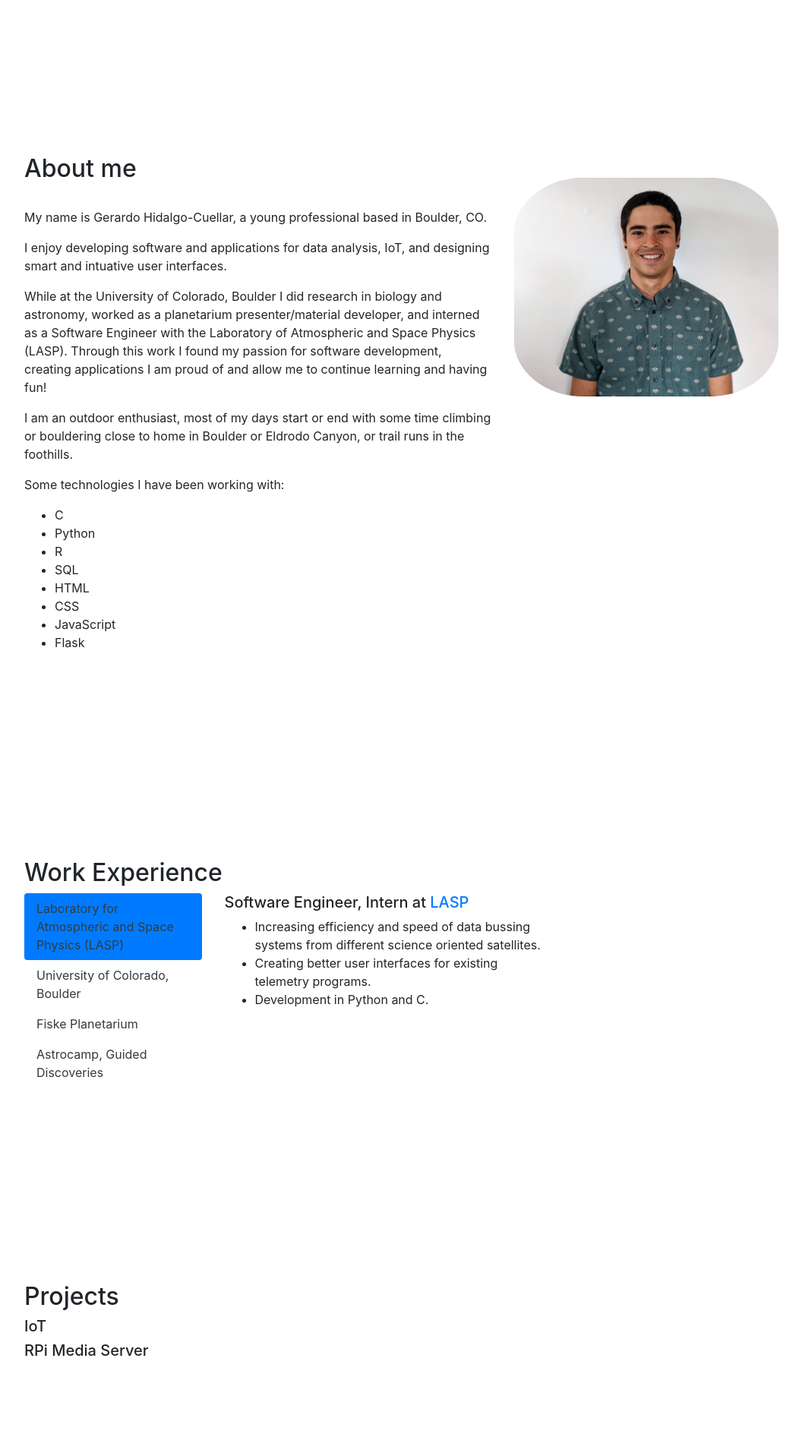
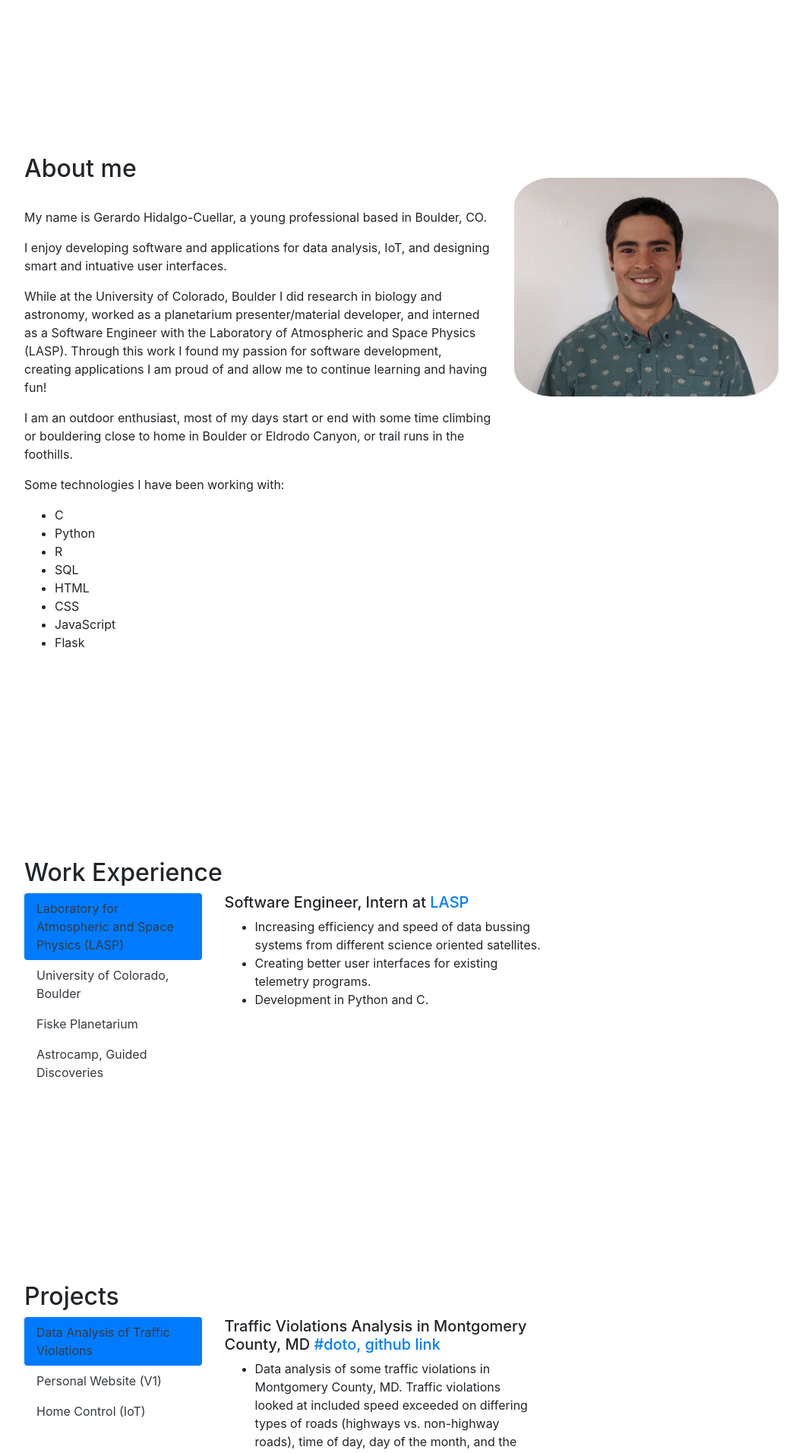
Before and after one commit to ghidalgo93/Web_Project, a Flask app: page / in a window 1280 px wide. Shown: the part 840-2753 px from the top of the page at 76% size, without its empty margins (96-1152 px from the left). Run offline with Flask 2, Linux system fonts and the light colour scheme; some libraries are stand-ins or nearby versions.

Commit message:
added in logos, logos for dark mode, took off blog from the page, took out blog pictures from media

```diff
--- a/Website/static/functions.js
+++ b/Website/static/functions.js
@@ -2,20 +2,28 @@ function darkmode() {
     var body = document.querySelector('body')
     var button = document.querySelector('button')
     var nav = document.querySelector('nav')
-    var foo = document.getElementsByClassName('card')
+    var github = document.getElementById('github-logo')
+    var linkedin = document.getElementById('linkedin-logo')
+    var instagram = document.getElementById('instagram-logo')
+    var twitter = document.getElementById('twitter-logo')
 
 
     if (body.className === "light-theme") {
-        foo.className = "card bg-dark text-white"
         body.className = "dark-theme"
         nav.className = "navbar sticky-top navbar-expand navbar-dark"
         button.innerHTML = "Light Mode"
-
+        github.src = "static/media/github-dark.svg"
+        linkedin.src = "static/media/linkedin-dark.svg"
+        instagram.src = "static/media/instagram-dark.svg"
+        twitter.src = "static/media/twitter-dark.svg"
     }
     else {
         body.className = "light-theme"
         nav.className = "navbar sticky-top navbar-expand navbar-light"
         button.innerHTML = "Dark Mode"
-        foo.className = "card bg-light"
+        github.src = "/static/media/github.svg"
+        linkedin.src = "static/media/linkedin.svg"
+        instagram.src = "static/media/instagram.svg"
+        twitter.src = "static/media/twitter.svg"
     }
 }
--- a/Website/static/styles.css
+++ b/Website/static/styles.css
@@ -31,7 +31,7 @@
     height: 40%;
     width: 40%;
     padding: 3%;
-    border-radius: 30%;
+    border-radius: 20%;
 }
 
 .blog-img{
@@ -44,6 +44,8 @@
     display: flex;
     justify-content: center;
 }
-.media-body{
-    width: 20%;
+
+.logo{
+    width:5px;
+    height:20px;
 }
--- a/Website/templates/index.html
+++ b/Website/templates/index.html
@@ -9,10 +9,13 @@
         <meta charset="utf-8">
         <meta name="viewport" content="width=device-width, initial-scale=1, shrink-to-fit=no">
         <!-- static JS & CSS files -->
-        <script type=text/javascript src="{{url_for('static', filename='functions.js') }}"></script>
+        <script type="text/javascript" src="{{url_for('static', filename='functions.js') }}"></script>
         <link rel="stylesheet" href="{{ url_for('static', filename='styles.css') }}">
+        <!-- Add icon library -->
+        <link rel="stylesheet" href="https://cdnjs.cloudflare.com/ajax/libs/font-awesome/4.7.0/css/font-awesome.min.css">
     </head>
     <body class="light-theme">
+        <!-- topnav -->
         <nav class="navbar sticky-top navbar-expand navbar-light" style="padding: 1%">
             <a class="navbar-brand" href="/">GHC</a>
             <button type="button" class="btn btn-dark btn-sm" onclick="darkmode()">Dark Mode</button>
@@ -21,10 +24,25 @@
                 <a class="nav-link" href="#experience">Experience</a>
                 <a class="nav-link" href="#projects">Projects</a>
                 <a class="nav-link" href="#contact">Contact</a>
-                <a class="nav-link" href="/blog">Blog</a>
                 <a href="{{url_for('static', filename='media/hidalgo_resume_2020.pdf') }}" target="_blank" class="btn btn-dark" role="button">Resume</a>
             </div>
         </nav>
+        <!-- side nav -->
+        <nav class="nav fixed-bottom flex-column" style="padding-bottom: 5%;">
+            <a class="nav-link" href="https://github.com/ghidalgo93" target="_blank">
+                <img id="github-logo" src="{{url_for('static', filename='media/github.svg') }}" style="width:20px;height:20px;" alt="Github Logo">
+            </a>
+            <a class="nav-link" href="https://www.linkedin.com/in/gerardo-hidalgo-cuellar/" target="_blank">
+                <img id="linkedin-logo" src="{{url_for('static', filename='media/linkedin.svg') }}" style="width:20px;height:20px;" alt="LinkedIn Logo">
+            </a>
+            <a class="nav-link" href="https://www.instagram.com/g.luis.hidalgo/" target="_blank">
+                <img id="instagram-logo" src="{{url_for('static', filename='media/instagram.svg') }}" style="width:20px;height:20px;" alt="Instagram Logo">
+            </a>
+            <a class="nav-link" href="https://twitter.com/Gerardo_H_C" target="_blank">
+                <img id="twitter-logo" src="{{url_for('static', filename='media/twitter.svg') }}" style="width:20px;height:20px;" alt="Twitter Logo">
+            </a>
+        </nav>
+        <!-- intro -->
         <div class="intro">
             <p>Hello, my name is</p>
             <h1 style="font-size: 400%; font-weight: bold;">Gerardo Hidalgo-Cuellar</h1>
@@ -36,6 +54,7 @@
                 degree in Astrophysical and Planetary Sciences.
             </p>
         </div>
+        <!-- about -->
         <div id="about" class="section">
             <div class="media">
                 <div class="media-body" style="width: min-content;">
@@ -74,21 +93,20 @@
                 <img class="portrait" src="{{url_for('static', filename='media/hidalgo_port.jpg') }}" alt="Geraro Hidalgo Potrait">
               </div>
         </div>
+        <!-- work xp -->
         <div id="experience" class="section">
             <h2>Work Experience</h2>
-
             <div class="row">
                 <div class="col-3">
-                    <div class="nav flex-column nav-pills" id="v-pills-tab" role="tablist" aria-orientation="vertical">
+                    <div class="nav flex-column nav-pills" id="v-pills-tab-work" role="tablist" aria-orientation="vertical">
                         <a class="nav-link active text-dark" id="v-pills-lasp-tab" data-toggle="pill" href="#v-pills-lasp" role="tab" aria-controls="v-pills-lasp" aria-selected="true">Laboratory for Atmospheric and Space Physics (LASP)</a>
                         <a class="nav-link text-dark" id="v-pills-CU-tab" data-toggle="pill" href="#v-pills-CU" role="tab" aria-controls="v-pills-CU" aria-selected="false">University of Colorado, Boulder</a>
                         <a class="nav-link text-dark" id="v-pills-fiske-tab" data-toggle="pill" href="#v-pills-fiske" role="tab" aria-controls="v-pills-fiske" aria-selected="false">Fiske Planetarium</a>
                         <a class="nav-link text-dark" id="v-pills-astrocamp-tab" data-toggle="pill" href="#v-pills-astrocamp" role="tab" aria-controls="v-pills-astrocamp" aria-selected="false">Astrocamp, Guided Discoveries</a>
                     </div>
                 </div>
-
                 <div class="col-9">
-                    <div class="tab-content" id="v-pills-tabContent" style="width: 55%;">
+                    <div class="tab-content" id="v-pills-tab-workContent" style="width: 55%;">
                         <div class="tab-pane fade show active" id="v-pills-lasp" role="tabpanel" aria-labelledby="v-pills-lasp-tab">
                             <h5>Software Engineer, Intern at
                                 <a href="https://lasp.colorado.edu/home/" target="_blank">LASP</a>
@@ -147,13 +165,54 @@
                 </div>
             </div>
         </div>
-
+        <!-- projects -->
         <div id="projects" class="section">
             <h2>Projects</h2>
-            <h5>IoT</h5>
-            <h5>RPi Media Server</h5>
+            <div class="row">
+                <div class="col-3">
+                    <div class="nav flex-column nav-pills" id="v-pills-tab-projects" role="tablist" aria-orientation="vertical">
+                        <a class="nav-link active text-dark" id="v-pills-traffic-tab" data-toggle="pill" href="#v-pills-traffic" role="tab" aria-controls="v-pills-traffic" aria-selected="true">Data Analysis of Traffic Violations</a>
+                        <a class="nav-link text-dark" id="v-pills-website-tab" data-toggle="pill" href="#v-pills-website" role="tab" aria-controls="v-pills-website" aria-selected="false">Personal Website (V1)</a>
+                        <a class="nav-link text-dark" id="v-pills-iot-tab" data-toggle="pill" href="#v-pills-iot" role="tab" aria-controls="v-pills-iot" aria-selected="false">Home Control (IoT)</a>
+                    </div>
+                </div>
+                <div class="col-9">
+                    <div class="tab-content" id="v-pills-tab-projectsContent" style="width: 55%;">
+                        <div class="tab-pane fade show active" id="v-pills-traffic" role="tabpanel" aria-labelledby="v-pills-traffic-tab">
+                            <h5>Traffic Violations Analysis in Montgomery County, MD
+                                <a href="#" target="_blank">#doto, github link</a>
+                            </h5>
+                            <ul>
+                                <li>Data analysis of some traffic violations in Montgomery County, MD. Traffic violations looked at included speed exceeded
+                                    on differing types of roads (highways vs. non-highway roads), time of day, day of the month, and the frequency stopped over
+                                    the mean speed exceeded (9mph). Traffic stops were mapped via GPS coordiates to look at density differences.
+                                </li>
+
+                            </ul>
+                        </div>
+                        <div class="tab-pane fade" id="v-pills-website" role="tabpanel" aria-labelledby="v-pills-website-tab">
+                            <h5>Personal Website (V1)
+                                <a href="#" target="_blank">#doto, github link</a>
+                            </h5>
+                            <ul>
+                                <li>My personal website built with bootstrap and hosted on #TODO.</li>
+                            </ul>
+                        </div>
+                        <div class="tab-pane fade" id="v-pills-iot" role="tabpanel" aria-labelledby="v-pills-iot-tab">
+                            <h5>Home Control, an project looking at IoT
+                                <a href="#" target="_blank">#doto, github link</a>
+                            </h5>
+                            <ul>
+                                <li>Using a raspberry pi, working on several projects to make a smarter home via Internet of Things. A constant work in progress,
+                                    but stated with LED controls and expanding to weather & light sensors using an arduino, and a personal climbing wall setup.
+                                </li>
+                            </ul>
+                        </div>
+                    </div>
+                </div>
+            </div>
         </div>
-
+        <!-- contact -->
         <div id="contact" class="section">
             <h2>Contact</h2>
             <p style="width: 40%;">
@@ -165,9 +224,7 @@
             </p>
             <a href="mailto:ghidalgo93@gmail.com" style="width: min-content;" class="btn btn-dark btn-lg" role="button">Contact me here</a>
         </div>
-
-
-
+        <!-- footer -->
         <footer class="footer">
             <p style="font-size: small">
                 Designed & Built by Gerardo Hidalgo-Cuellar
```
Also changed, not shown: Website/static/media/github-dark.svg (added), Website/static/media/github.svg (added), Website/static/media/hidalgo_port.jpg, Website/static/media/instagram-dark.svg (added), Website/static/media/instagram.svg (added), Website/static/media/linkedin-dark.svg (added), Website/static/media/linkedin.svg (added), Website/static/media/twitter-dark.svg (added), Website/static/media/twitter.svg (added).
